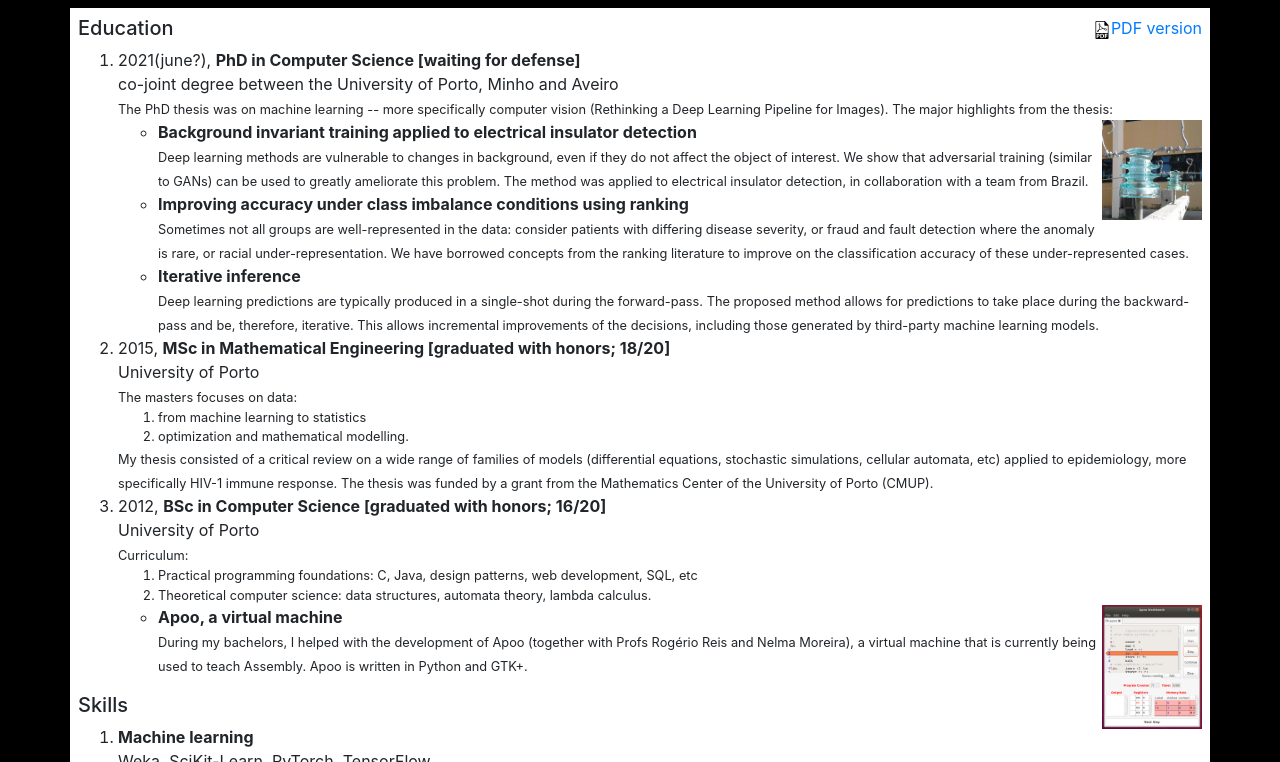
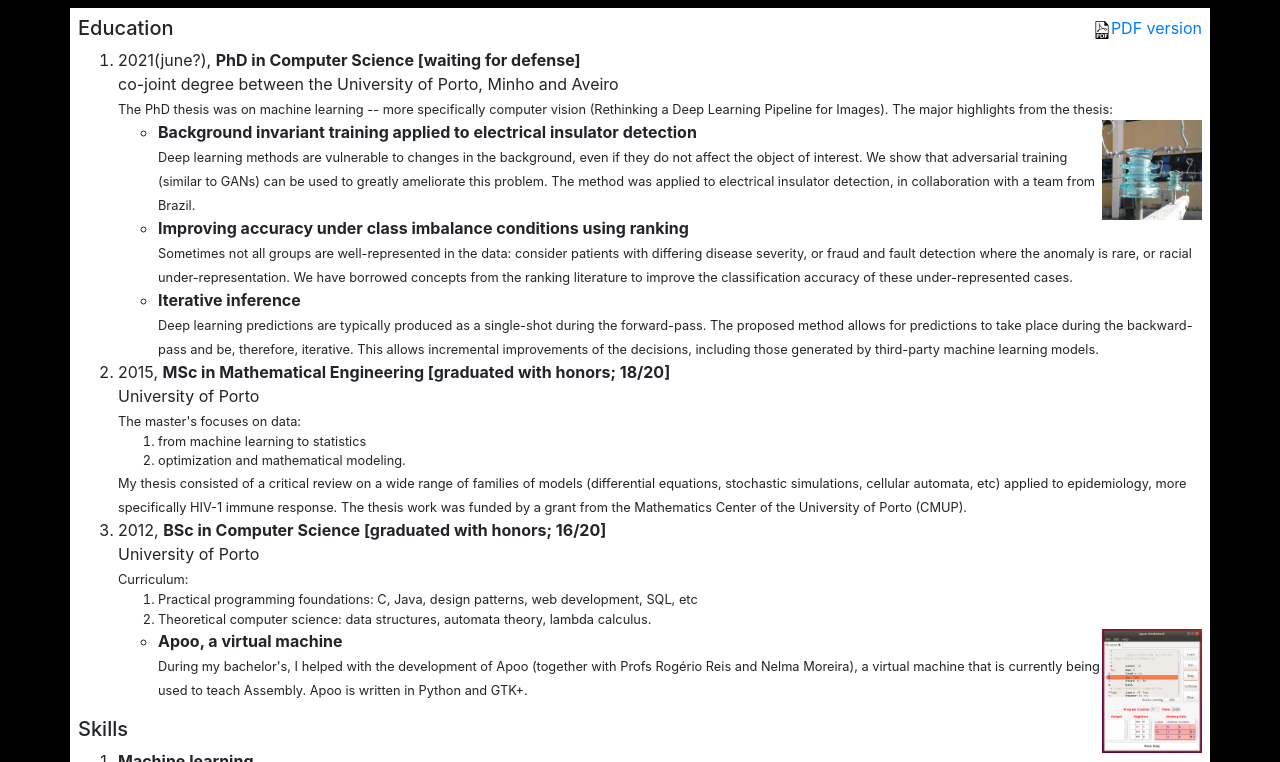
Before and after one commit to rpmcruz/rpmcruz.github.io, a Jekyll site: the page built from cv.html, in a window 1280 px wide and 900 px high, cut to the strip 138-900 px from the top of the window. Built offline with Jekyll 4.4.1, drawn with Linux system fonts in a browser that asks for light colours; some of the changed text lies outside the part shown.

Commit message:
Fixes by grammarly.

```diff
--- a/cv.html
+++ b/cv.html
@@ -14,19 +14,19 @@
 </small></li>
 
 <ul>
-<p class="float-right"><img src="imgs/cv/cv-prates.jpg" width="100"></p><li><b>Background invariant training applied to electrical insulator detection</b><br><small>Deep learning methods are vulnerable to changes in background, even if they do not affect the object of interest. We show that adversarial training (similar to GANs) can be used to greatly ameliorate this problem. The method was applied to electrical insulator detection, in collaboration with a team from Brazil.
+<p class="float-right"><img src="imgs/cv/cv-prates.jpg" width="100"></p><li><b>Background invariant training applied to electrical insulator detection</b><br><small>Deep learning methods are vulnerable to changes in the background, even if they do not affect the object of interest. We show that adversarial training (similar to GANs) can be used to greatly ameliorate this problem. The method was applied to electrical insulator detection, in collaboration with a team from Brazil.
 </small></li>
 
 
-<li><b>Improving accuracy under class imbalance conditions using ranking</b><br><small>Sometimes not all groups are well-represented in the data: consider patients with differing disease severity, or fraud and fault detection where the anomaly is rare, or racial under-representation. We have borrowed concepts from the ranking literature to improve on the classification accuracy of these under-represented cases.</small></li>
+<li><b>Improving accuracy under class imbalance conditions using ranking</b><br><small>Sometimes not all groups are well-represented in the data: consider patients with differing disease severity, or fraud and fault detection where the anomaly is rare, or racial under-representation. We have borrowed concepts from the ranking literature to improve the classification accuracy of these under-represented cases.</small></li>
 
 
-<li><b>Iterative inference</b><br><small>Deep learning predictions are typically produced in a single-shot during the forward-pass. The proposed method allows for predictions to take place during the backward-pass and be, therefore, iterative. This allows incremental improvements of the decisions, including those generated by third-party machine learning models.</small></li>
+<li><b>Iterative inference</b><br><small>Deep learning predictions are typically produced as a single-shot during the forward-pass. The proposed method allows for predictions to take place during the backward-pass and be, therefore, iterative. This allows incremental improvements of the decisions, including those generated by third-party machine learning models.</small></li>
 
 
 </ul>
 
-<li>2015, <b>MSc in Mathematical Engineering [graduated with honors; 18/20]</b><br>University of Porto<br><small>The masters focuses on data: <ol> <li>from machine learning to statistics</li> <li>optimization and mathematical modelling.</li> </ol> My thesis consisted of a critical review on a wide range of families of models (differential equations, stochastic simulations, cellular automata, etc) applied to epidemiology, more specifically HIV-1 immune response. The thesis was funded by a grant from the Mathematics Center of the University of Porto (CMUP).
+<li>2015, <b>MSc in Mathematical Engineering [graduated with honors; 18/20]</b><br>University of Porto<br><small>The master's focuses on data: <ol> <li>from machine learning to statistics</li> <li>optimization and mathematical modeling.</li> </ol> My thesis consisted of a critical review on a wide range of families of models (differential equations, stochastic simulations, cellular automata, etc) applied to epidemiology, more specifically HIV-1 immune response. The thesis work was funded by a grant from the Mathematics Center of the University of Porto (CMUP).
 </small></li>
 
 
@@ -34,7 +34,7 @@
 </small></li>
 
 <ul>
-<p class="float-right"><img src="imgs/cv/cv-apoo.png" width="100"></p><li><b>Apoo, a virtual machine</b><br><small>During my bachelors, I helped with the development of Apoo (together with Profs Rogério Reis and Nelma Moreira), a virtual machine that is currently being used to teach Assembly. Apoo is written in Python and GTK+.</small></li>
+<p class="float-right"><img src="imgs/cv/cv-apoo.png" width="100"></p><li><b>Apoo, a virtual machine</b><br><small>During my bachelor's, I helped with the development of Apoo (together with Profs Rogério Reis and Nelma Moreira), a virtual machine that is currently being used to teach Assembly. Apoo is written in Python and GTK+.</small></li>
 
 
 </ul>
@@ -117,12 +117,12 @@
 <li><a href="https://github.com/rpmcruz/android-games"><b>J2ME and Android games</b></a><br>A couple of games written in Java for Android and older mobile phones.</li>
 
 
-<p class="float-right"><img src="imgs/cv/cv-supertux.jpg" width="100"></p><li><a href="https://www.supertux.org/"><b>SuperTux, co-author</b></a><br>As a kid, I was one of the initial team authors who came together in an internet forum and organized the development of this game. It is written in C++, SDL and OpenGL. https://www.supertux.org/</li>
+<p class="float-right"><img src="imgs/cv/cv-supertux.jpg" width="100"></p><li><a href="https://www.supertux.org/"><b>SuperTux, co-author</b></a><br>As a kid, I was one of the initial team authors who came together in an internet forum and organized the development of this game. It is written in C++, SDL, and OpenGL. https://www.supertux.org/</li>
 
 
 </ol>
 <h5 class="cv" name="publications">Publications</h5>
-<p>These are papers in international conferences and journals. The PhD consisted of "re-thinking" several aspects of the deep learning/computer vision pipeline; they range from active learning to ordinal classification, adversarial learning, hyperparameter search and class imbalance.</p><ol>
+<p>These are papers in international conferences and journals. The PhD consisted of "re-thinking" several aspects of the deep learning/computer vision pipeline; they range from active learning to ordinal classification, adversarial learning, hyperparameter search, and class imbalance.</p><ol>
 <li>2021, <b>Active Supervision: Human in the Loop [submitted]</b><br>R. Cruz, ASM Shihavuddin, J. Cardoso. ICANN</li>
 
 
```
Also changed, not shown: aux/cv/rpcruz.yaml (+9 -9 lines), 1 other file.
